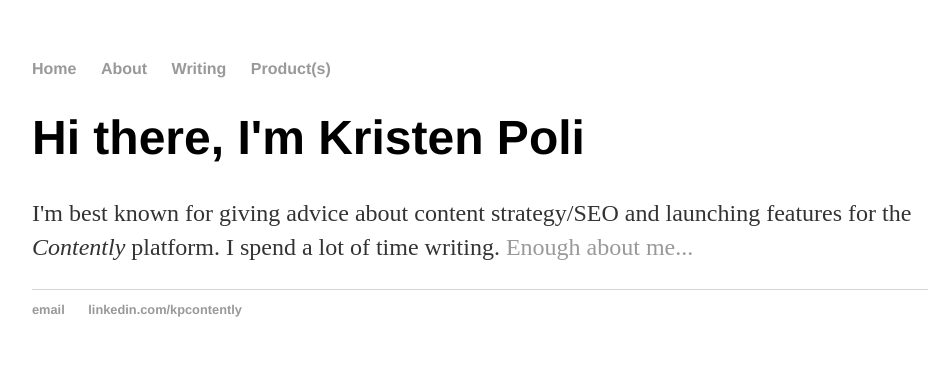
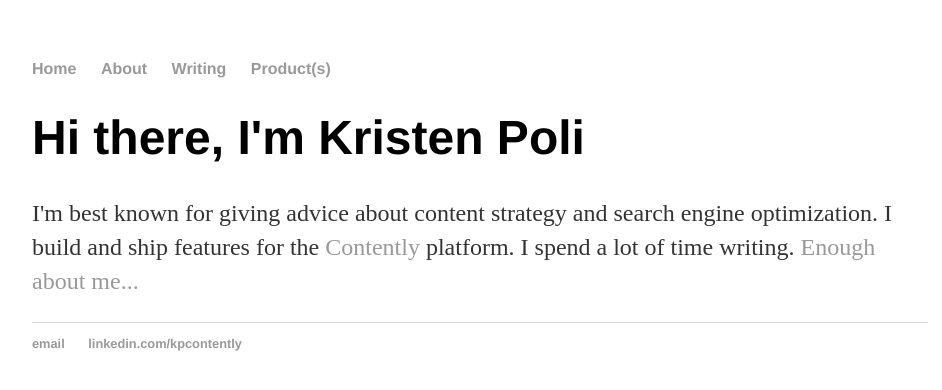
Before and after one commit to kristenepoli/portfolio, a Jekyll site: the page built from index.html, in a window 1280 px wide. Shown: the top 390 px of the page, without its empty margins (160-1102 px from the left). Built offline with Jekyll 4.4.1, drawn with Linux system fonts in a browser that asks for light colours.

Commit message:
Update index.html

```diff
--- a/index.html
+++ b/index.html
@@ -4,5 +4,5 @@
 ---
 <div class="blurb">
 	<h1>Hi there, I'm Kristen Poli</h1>
-	<p>I'm best known for giving advice about content strategy/SEO and launching features for the <em>Contently</em> platform. I spend a lot of time writing. <a href="/about">Enough about me...</a></p>
+	<p>I'm best known for giving advice about content strategy and search engine optimization. I build and ship features for the <a href="http://www.contently.com"> Contently </a> platform. I spend a lot of time writing. <a href="/about">Enough about me...</a></p>
 </div><!-- /.blurb -->
```
